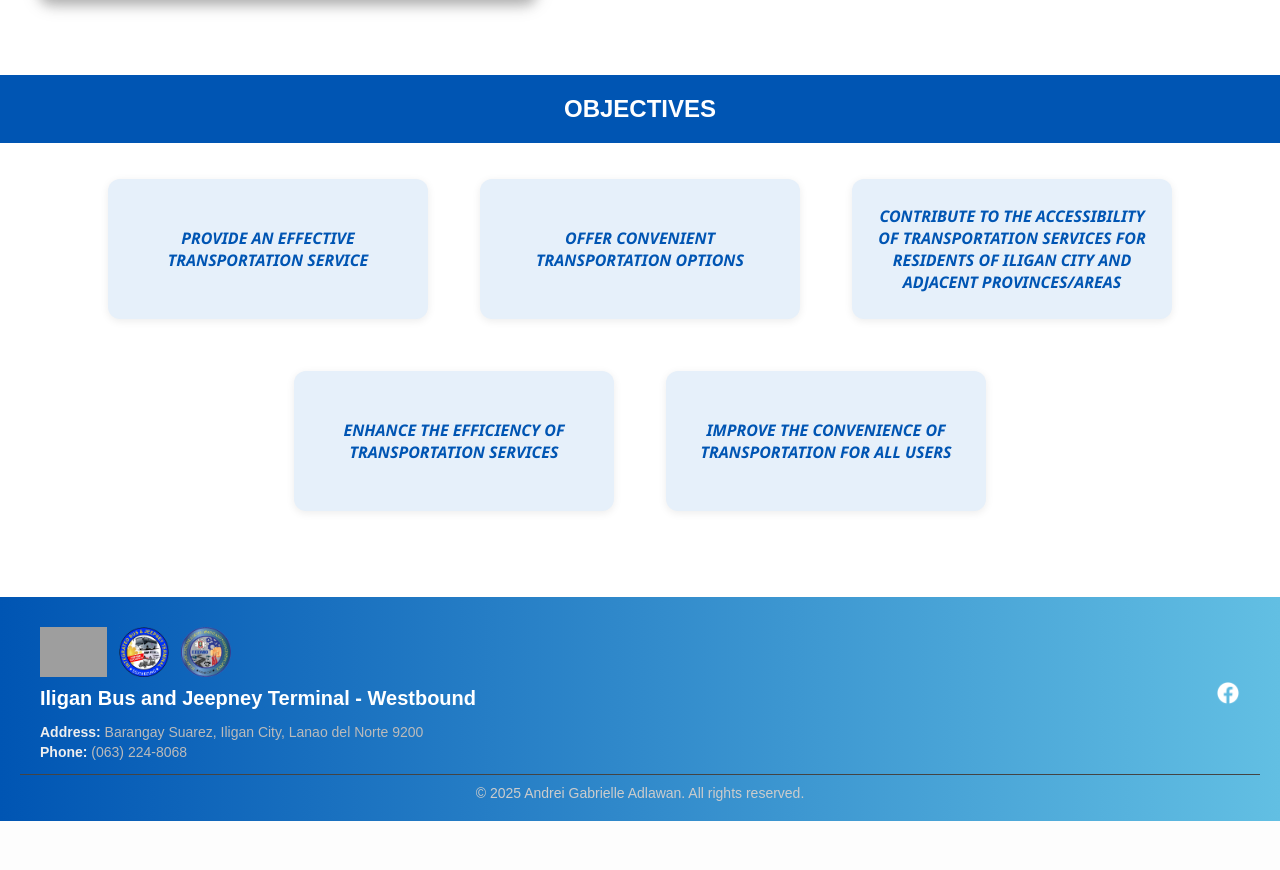
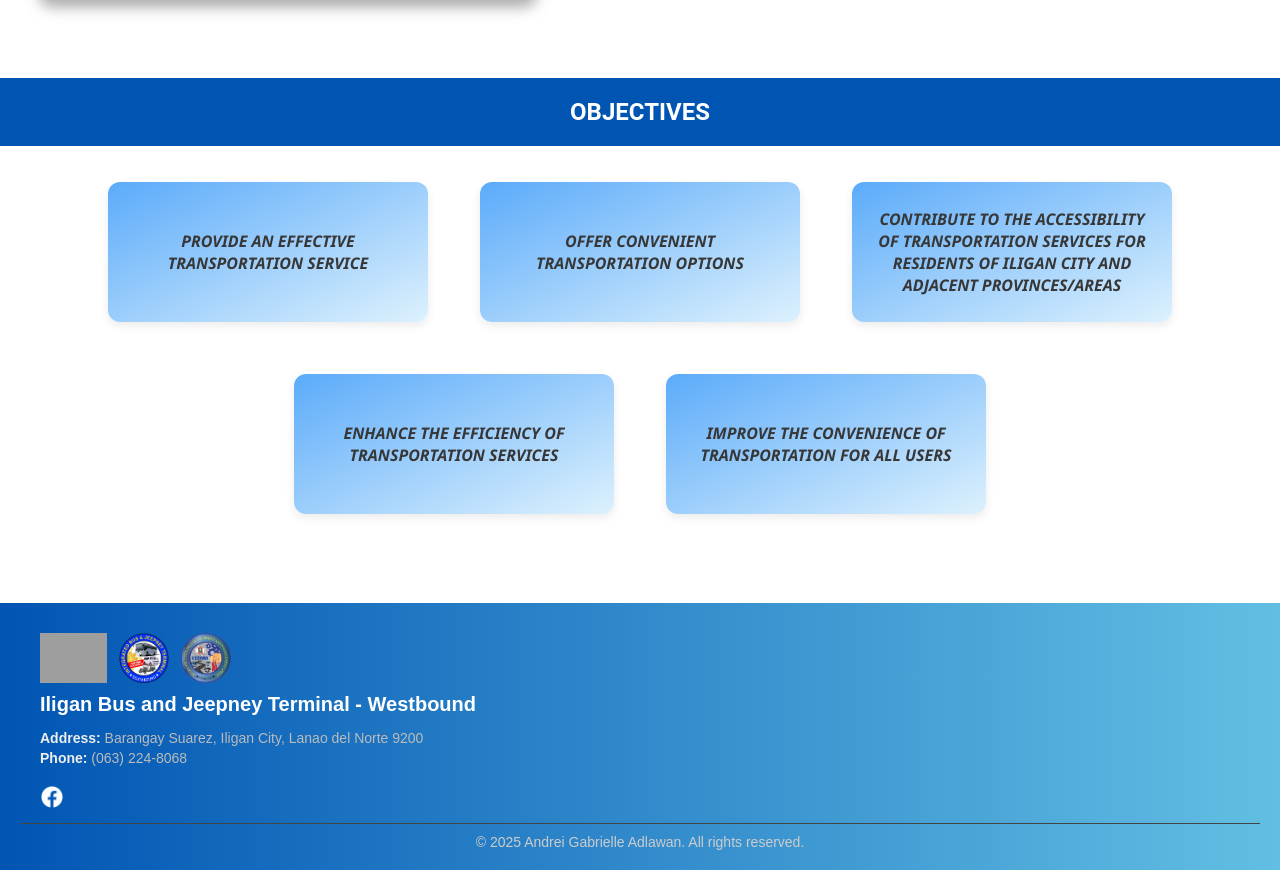
Before and after one commit to Andraannn/ibjt-west, a Flask app: page / in a window 1280 px wide. Shown: the part 851-1721 px from the top of the page. Before the commit the page ends 1672 px from the top, so only its background shows below. Run offline with Flask 3, Linux system fonts and the light colour scheme; grey boxes are pictures that could not be loaded.

Commit message:
modified footer and index

```diff
--- a/static/css/footer.css
+++ b/static/css/footer.css
@@ -68,7 +68,8 @@ footer {
 
 .footer-social a img {
     height: 24px;
-    margin-left: 10px;
+    margin-left: 0px;
+    margin-top: 5px;
     filter: grayscale(100%) brightness(0) invert(1);
     transition: filter 0.3s ease;
 }
--- a/static/css/index.css
+++ b/static/css/index.css
@@ -351,23 +351,24 @@
     align-items: center;
     justify-content: center;
     border-radius: 12px;
-    box-shadow: 0 2px 8px rgba(0,0,0,0.08);
+    box-shadow: 0 4px 10px rgba(0,0,0,0.08);
     font-size: 1rem;
     padding: 18px;
     z-index: 1;
     padding: 18px;
 }
 .flip-card-front {
-    background-color: #e6f0fa;
-    color: #0055b3;
+    background-image: linear-gradient(to bottom right,rgb(91, 171, 250), #ddf1fd);
     font-weight: bold;
     font-family: 'Segoe UI', Arial, sans-serif;
     font-style: italic;
+    color:rgb(55, 55, 55);
 }
 .flip-card-back {
     background-color: #0055b3;
     color: #fff;
     transform: rotateY(180deg);
+    font-family: 'Roboto', sans-serif;
 }
 @media (max-width: 800px) {
     .flip-card {
--- a/static/css/style.css
+++ b/static/css/style.css
@@ -1,4 +1,4 @@
 body {
     margin: 0;
-    font-family: Arial, sans-serif;
+    font-family: 'Roboto', sans-serif;
 }
--- a/templates/index.html
+++ b/templates/index.html
@@ -121,11 +121,11 @@
                     <p><strong>Address:</strong> Barangay Suarez, Iligan City, Lanao del Norte 9200</p>
                     <p><strong>Phone:</strong> (063) 224-8068</p>
                 </div>
+                <div class="footer-social">
+                    <a href="https://www.facebook.com/integratedbusjeepneyterminal/" target="_blank"><img src="../static/images/facebook-icon.png" alt="Facebook"></a>
+                </div>
             </div>
 
-            <div class="footer-social">
-                <a href="https://www.facebook.com/integratedbusjeepneyterminal/" target="_blank"><img src="../static/images/facebook-icon.png" alt="Facebook"></a>
-            </div>
         </div>
 
         <div class="footer-bottom">
```
